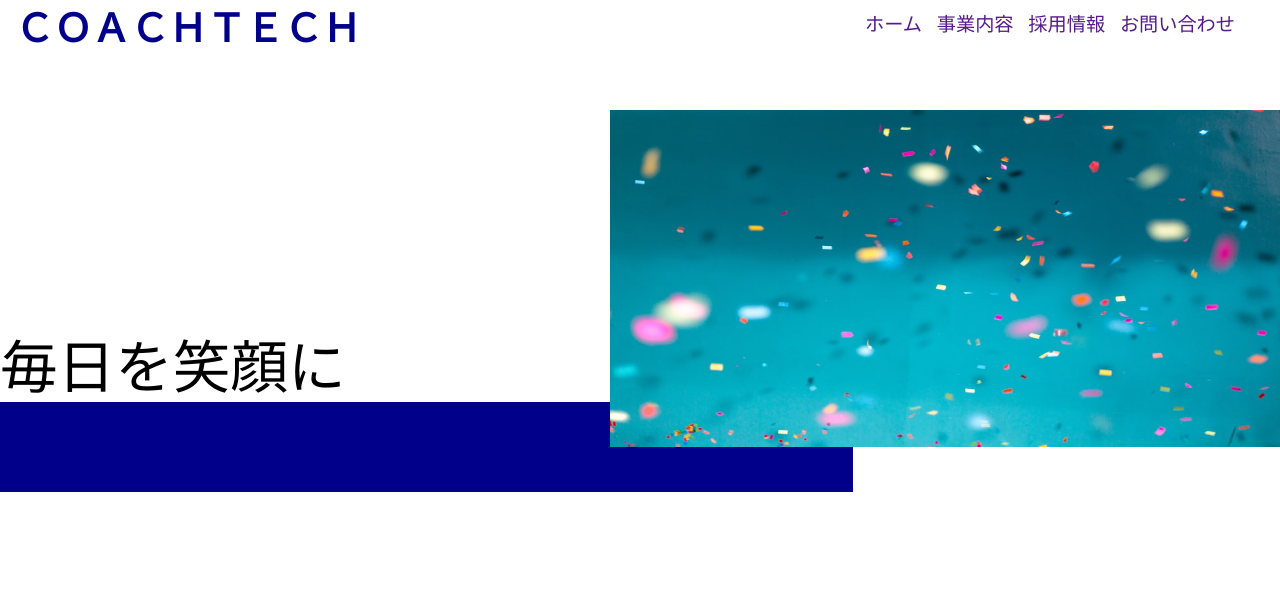
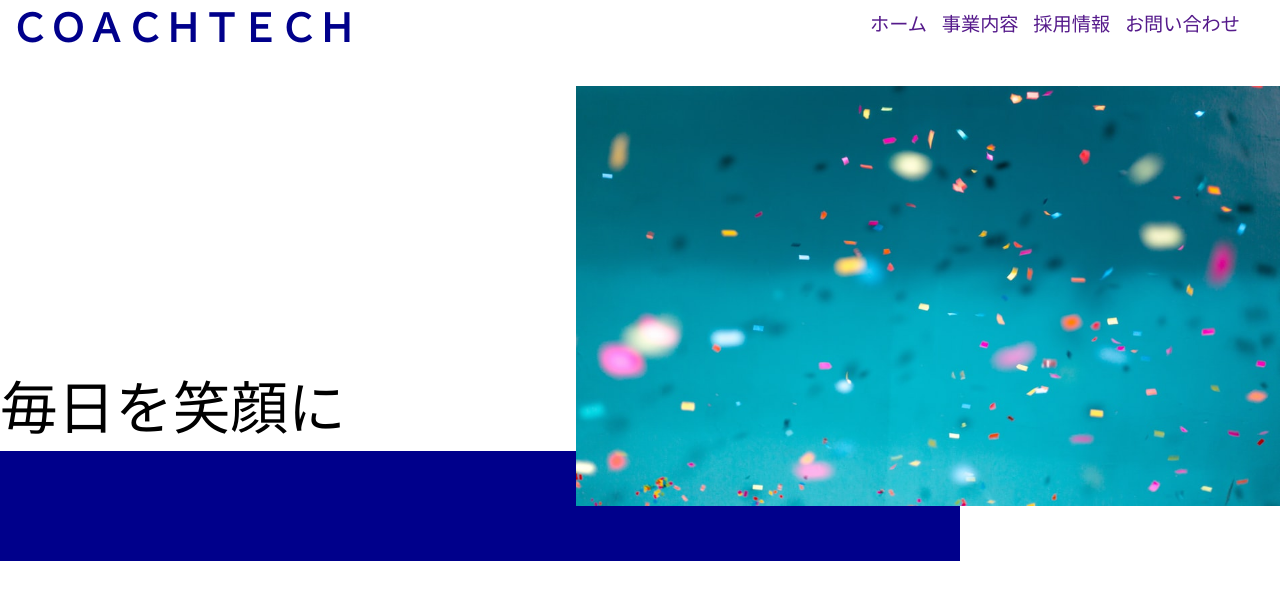
Before and after one commit to ayuka-maruyama/20240202_maruyama_css, a plain HTML site: page index.html in a window 1280 px wide. Drawn offline with Linux system fonts and the light colour scheme.

Commit message:
任意のメッセージ

```diff
--- a/style.css
+++ b/style.css
@@ -6,7 +6,7 @@ body {
 header {
     display: flex;
     justify-content: space-between;
-    padding: 10px 15px 30px;
+    padding: 10px 10px 25px;
 }
 
 .company {
@@ -33,9 +33,12 @@ header {
 }
 
 .main {
+    height: 500px;
     display: grid;
-    grid-template-columns: 7fr 3fr 4fr 7fr;
-    grid-template-rows: 7% 50% 15% 10% 10% 7%;
+    grid-template-columns: 30% 15% 30% 25%
+        /*7fr 3fr 4fr 7fr*/
+    ;
+    grid-template-rows: 2.5% 58% 15% 11% 11% 2.5%;
 }
 
 .main__img {
@@ -58,7 +61,7 @@ header {
     grid-row-end: 4;
     font-size: 4.5vw;
     font-weight: 300;
-    padding-top: 5px;
+    padding: 5px 0 0 0;
 }
 
 .main__content {
```
